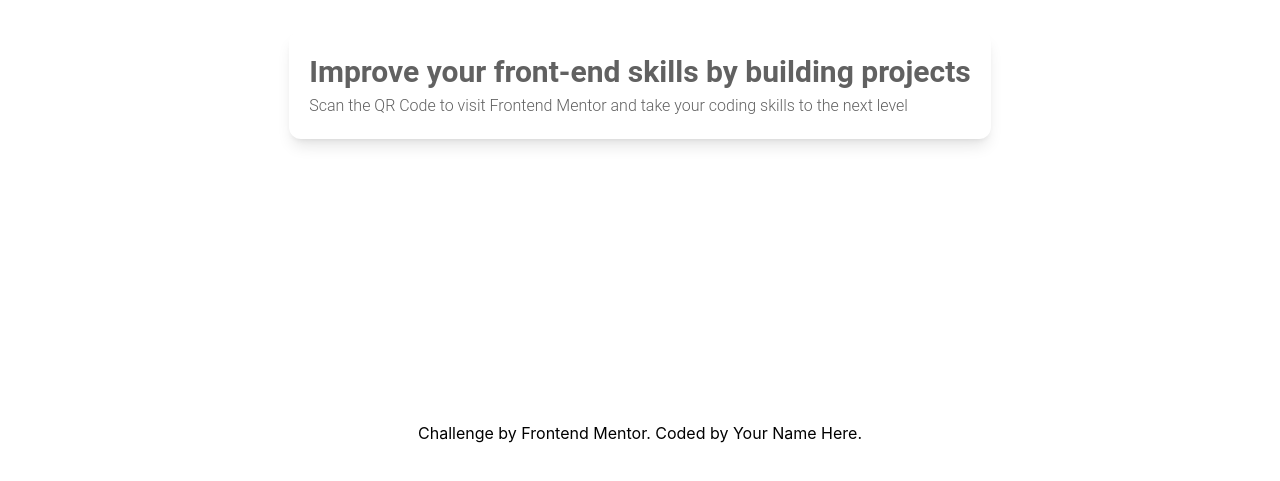
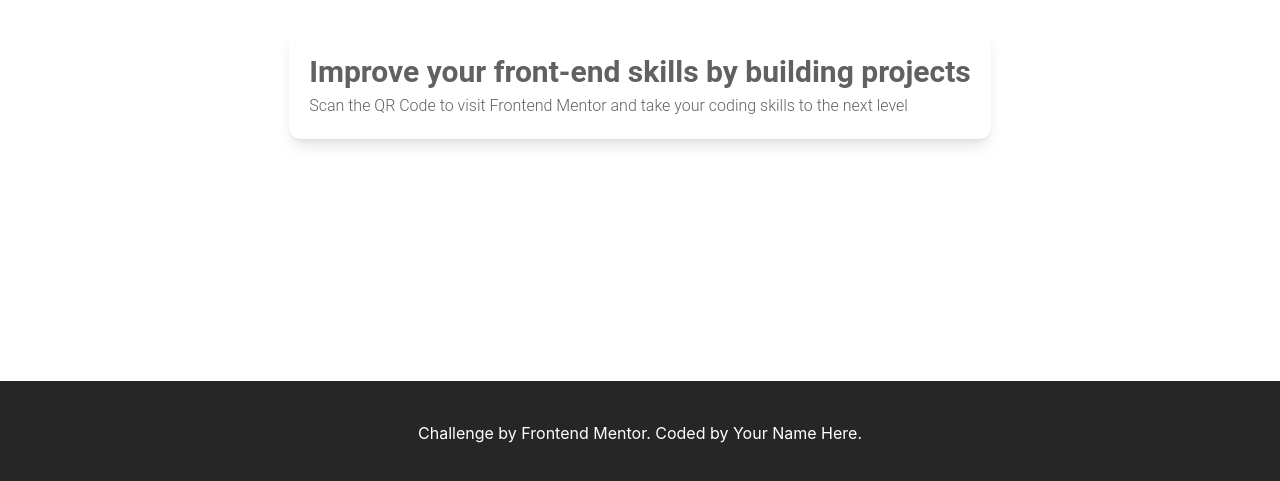
Before and after one commit to chungvuiloong/qr-code-component, a React (Create React App) app: page / in a window 1280 px wide. Shown: the part 315-796 px from the top of the page. Built offline with nearby package versions, Linux system fonts and the light colour scheme.

Commit message:
Changed margin to padding. Added background.

```diff
--- a/src/App.tsx
+++ b/src/App.tsx
@@ -8,7 +8,7 @@ function App() {
     <ThemeProvider>
         <div className='relative h-[100vh] flex flex-col justify-center mx-auto'>
             <QRCode />
-                <div className='my-10 absolute bottom-0 self-center '>
+                <div className='py-10 absolute bottom-0 bg-[#262626] w-full text-white text-center'>
                     Challenge by <a href="https://www.frontendmentor.io?ref=challenge" target="_blank" rel="noreferrer">Frontend Mentor</a>.
                     Coded by <a href="#">Your Name Here</a>.
             </div>
```
